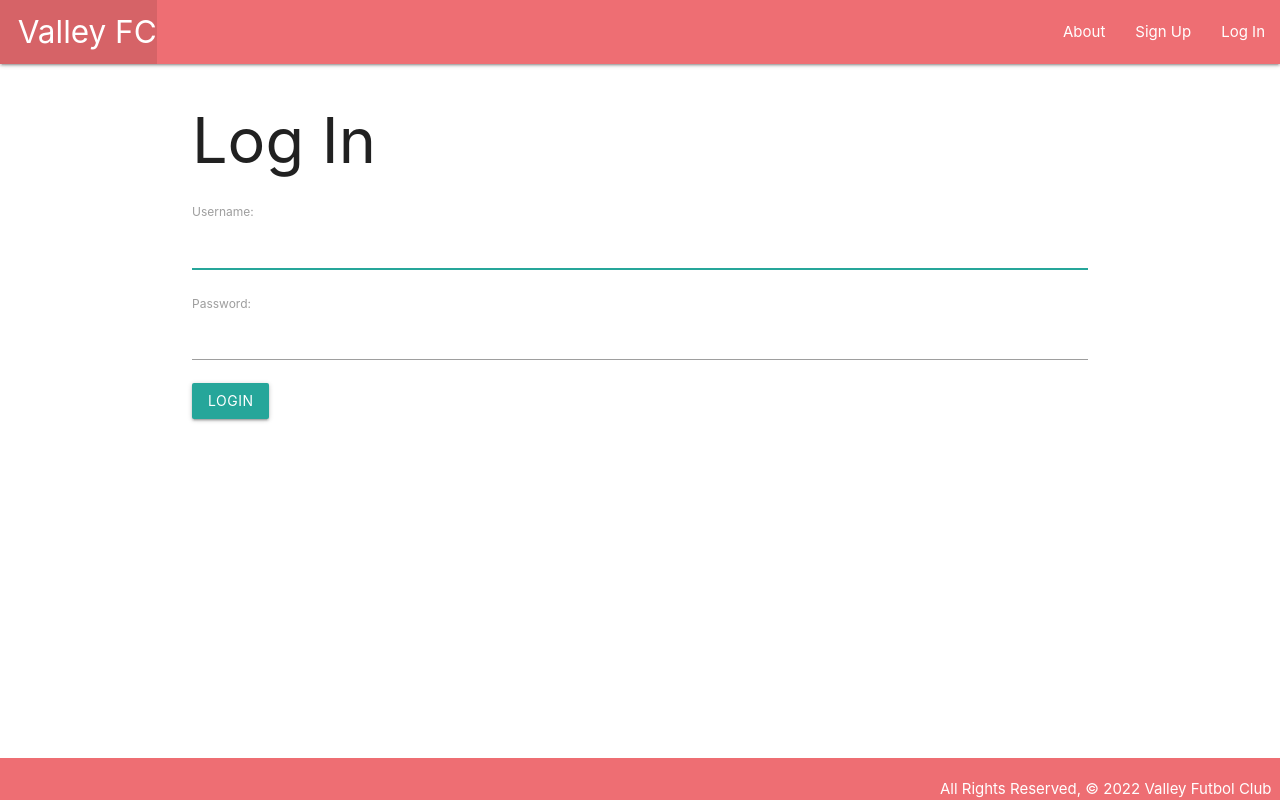
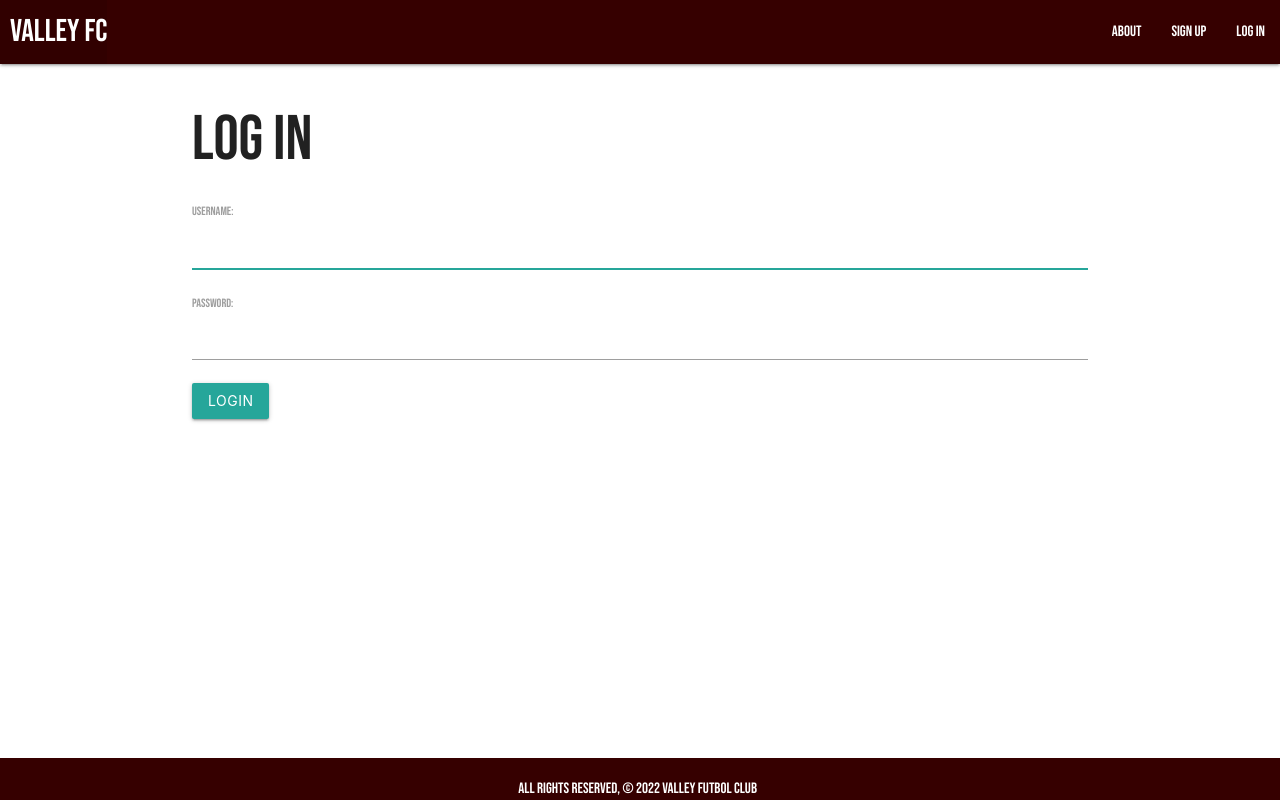
Before and after one commit to fvences92/valleyFC, a Django app: page /accounts/login/?next=/ in a window 1280 px wide. Run offline with Django 4.2, Linux system fonts and the light colour scheme.

Commit message:
improved styling

```diff
--- a/main_app/models.py
+++ b/main_app/models.py
@@ -36,7 +36,7 @@ class Player(models.Model):  # Note that parens are optional if not inheriting f
 
 class Record(models.Model):
     date = models.DateField('Stat Date')
-    stat = models.CharField(max_length=1, choices=STATS)
+    stat = models.CharField(max_length=1, choices=STATS, default=[0][0])
     player = models.ForeignKey(Player, on_delete=models.CASCADE)
 
     def __str__(self):
--- a/main_app/static/css/style.css
+++ b/main_app/static/css/style.css
@@ -3,6 +3,7 @@ body {
     display: flex;
     min-height: 100vh;
     flex-direction: column;
+    font-family: 'Bebas Neue', cursive;
   }
 
   main {
@@ -12,9 +13,17 @@ body {
 
   footer {
     padding-top: 0;
-    text-align: right;
+
   }
 
-  .logo {
-    size: 10px;
-  }
+img {
+  width: 100%;
+}
+
+ul {
+  background-color: rgb(54, 0, 0);
+}
+
+nav {
+  background-color: rgb(54, 0, 0);
+}
--- a/main_app/templates/about.html
+++ b/main_app/templates/about.html
@@ -2,6 +2,8 @@
 
     <h1 style="text-align: center">About Valley FC</h1>
     <hr />
+    <img src="https://scontent-lax3-2.xx.fbcdn.net/v/t39.30808-6/274681277_123643013555383_8003427210232845248_n.jpg?_nc_cat=111&ccb=1-5&_nc_sid=730e14&_nc_ohc=i-SpMDDBuTwAX_bfpdO&_nc_ht=scontent-lax3-2.xx&oh=00_AT8MFBpMrfL59s2onKfzirBXz5NtPmoBwI47JqSFfOOFZQ&oe=621C627A" alt="">
+
     <p>Valley FC is a soccer club originated out of the San Fernando Valley. When I (Freddy Vences) founded Valley FC in July of 2021.
         My goal was to give back, through soccer. I was recruited to play club soccer as a young athlete but I never had the resources, support system, and money to continue on that path.
         On a minimum wage, I clearly understood why my parents could simply not afford those high monthly premiums to participate. I am still grateful for everything my parents did for me.
--- a/main_app/templates/base.html
+++ b/main_app/templates/base.html
@@ -9,6 +9,7 @@
   <meta http-equiv="X-UA-Compatible" content="ie=edge" />
   <title>Valley FC</title>
   <link rel="stylesheet" href="https://cdnjs.cloudflare.com/ajax/libs/materialize/1.0.0/css/materialize.min.css" />
+  <link href="https://fonts.googleapis.com/css2?family=Bebas+Neue&display=swap" rel="stylesheet">
   <script src="https://cdnjs.cloudflare.com/ajax/libs/materialize/1.0.0/js/materialize.min.js"></script>
   <link rel="stylesheet" type="text/css" href="{% static 'css/style.css' %}" />
 </head>
@@ -42,8 +43,8 @@
     {% block content %}
     {% endblock %}
   </main>
-  <footer class="page-footer">
-    <div class="right">
+  <footer class="page-footer" style="background-color: rgb(54, 0, 0);">
+    <div style="text-align: center;">
       All Rights Reserved, &copy; 2022 Valley Futbol Club &nbsp;
     </div>
   </footer>
--- a/main_app/templates/home.html
+++ b/main_app/templates/home.html
@@ -2,7 +2,5 @@
 
 {% block content %}
 <h1 style="text-align: center">VALLEY FUTBOL CLUB</h1>
-    <div style="size: 10px;">
-        <img src="https://scontent-lax3-2.xx.fbcdn.net/v/t39.30808-6/274145258_119645367288481_965387250844215508_n.jpg?_nc_cat=101&ccb=1-5&_nc_sid=09cbfe&_nc_ohc=7j4VjUHdk6MAX_Hp2hD&_nc_ht=scontent-lax3-2.xx&oh=00_AT9VjykiptXjhlcgxjoWO0rbe0ikUkX-dHszSnBJsk-bdQ&oe=621B88D4" alt="">
-    </div>
+<img src="https://scontent-lax3-1.xx.fbcdn.net/v/t39.30808-6/274750929_123631736889844_7334122269679503629_n.jpg?_nc_cat=105&ccb=1-5&_nc_sid=730e14&_nc_ohc=xN47amGwYIMAX85AWi6&_nc_ht=scontent-lax3-1.xx&oh=00_AT-IQLn61L0Htp4yT7VhDFSmi04Up0IAvQzGaWiS-IV_UQ&oe=621C7B9C" alt="">
 {% endblock %}
--- a/main_app/templates/players/detail.html
+++ b/main_app/templates/players/detail.html
@@ -1,6 +1,6 @@
 {% extends 'base.html' %} {% block content %}
 
-<h1>Player Stat Record</h1>
+<h1 style="text-align: center;">Player Stat Record</h1>
 <div class="row">
     <div class="col s6">
         <div class="card">
@@ -23,7 +23,7 @@
     <div class="col s6">
         <form action="{% url 'add_record' player.id %}" method="post">
             {% csrf_token %} {{ record_form.as_p }}
-            <input type="submit" class="btn green" value="Add Stat" />
+            <input type="submit" class="btn burgundy" value="Add Stat" />
         </form>
         <table class="striped">
             <thead>
--- a/main_app/templates/players/index.html
+++ b/main_app/templates/players/index.html
@@ -1,6 +1,6 @@
 {% extends 'base.html' %} {% block content %}
 
-<h1>Player List</h1>
+<h1 style="text-align:center;">Player List</h1>
 
 {% for player in players %}
 <div class="card">
```
